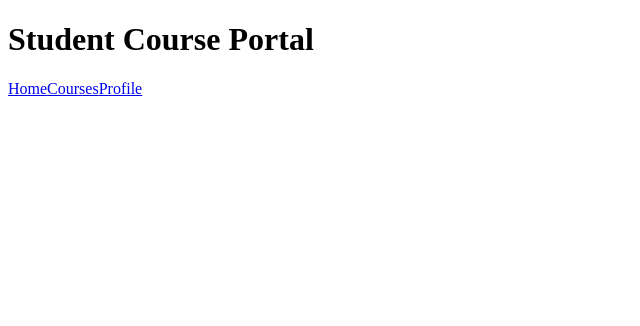
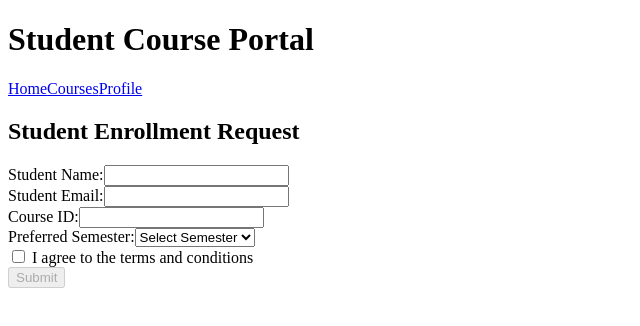
Before and after one commit to SIMMY-KUMARI12/CognizantRepo, an Angular app in the folder Angular/student-course-portal/: page /enroll in a window 1280 px wide. Before the commit this address led to /. Shown: the top 326 px of the page, without its empty margins (0-640 px from the left). Built offline with nearby package versions, Linux system fonts and the light colour scheme.

Commit message:
Handon 4 task1 done

```diff
--- /dev/null
+++ b/Angular/student-course-portal/src/app/pages/enrollment-form/enrollment-form.html
@@ -0,0 +1,67 @@
+<div class="enrollment-form">
+  <h2>Student Enrollment Request</h2>
+
+  <form #enrollForm="ngForm" (ngSubmit)="onSubmit(enrollForm)">
+
+    <div>
+      <label for="studentName">Student Name:</label>
+      <input
+        type="text"
+        id="studentName"
+        name="studentName"
+        [(ngModel)]="studentName"
+        required>
+    </div>
+
+    <div>
+      <label for="studentEmail">Student Email:</label>
+      <input
+        type="email"
+        id="studentEmail"
+        name="studentEmail"
+        [(ngModel)]="studentEmail"
+        required>
+    </div>
+
+    <div>
+      <label for="courseId">Course ID:</label>
+      <input
+        type="number"
+        id="courseId"
+        name="courseId"
+        [(ngModel)]="courseId"
+        required>
+    </div>
+
+    <div>
+      <label for="preferredSemester">Preferred Semester:</label>
+      <select
+        id="preferredSemester"
+        name="preferredSemester"
+        [(ngModel)]="preferredSemester"
+        required>
+      <option value="">Select Semester</option>
+      <option value="Odd">Odd</option>
+      <option value="Even">Even</option>
+      </select>
+    </div>
+
+    <div>
+      <label>
+        <input
+          type="checkbox"
+          name="agreeToTerms"
+          [(ngModel)]="agreeToTerms"
+          required>
+        I agree to the terms and conditions
+      </label>
+    </div>
+
+    <button
+      type="submit"
+      [disabled]="enrollForm.invalid">
+      Submit
+    </button>
+
+  </form>
+</div>
--- /dev/null
+++ b/Angular/student-course-portal/src/app/pages/enrollment-form/enrollment-form.ts
@@ -0,0 +1,22 @@
+import { Component } from '@angular/core';
+import { FormsModule, NgForm } from '@angular/forms';
+
+@Component({
+  selector: 'app-enrollment-form',
+  imports: [FormsModule],
+  templateUrl: './enrollment-form.html',
+  styleUrl: './enrollment-form.css'
+})
+export class EnrollmentFormComponent {
+
+  studentName = '';
+  studentEmail = '';
+  courseId: number | null = null;
+  preferredSemester = '';
+  agreeToTerms = false;
+
+  onSubmit(form: NgForm) {
+    console.log('Form Value:', form.value);
+    console.log('Form Valid:', form.valid);
+  }
+}
```
Also changed, not shown: Angular/student-course-portal/src/app/app.routes.ts (+6 -14 lines), Angular/student-course-portal/handon4_task1output.png (added), Angular/student-course-portal/src/app/pages/enrollment-form/enrollment-form.css (added), 1 other file (tests, documents, lock files or other folders).
